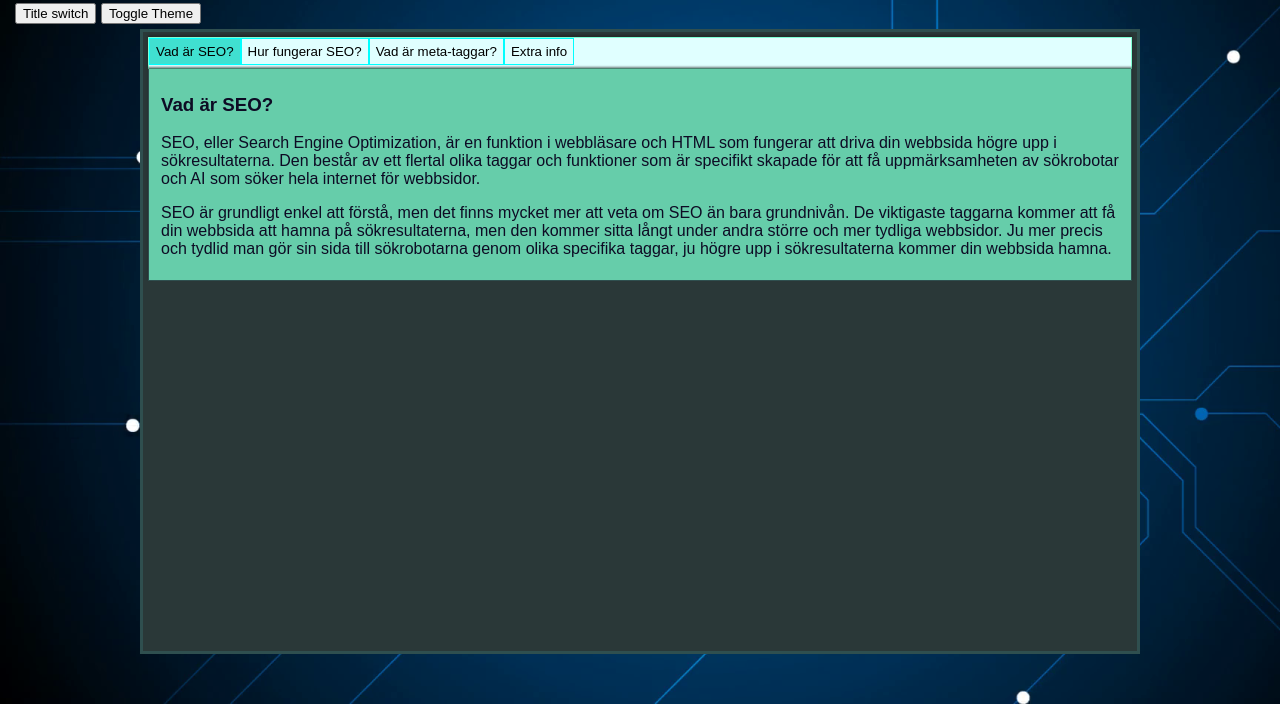
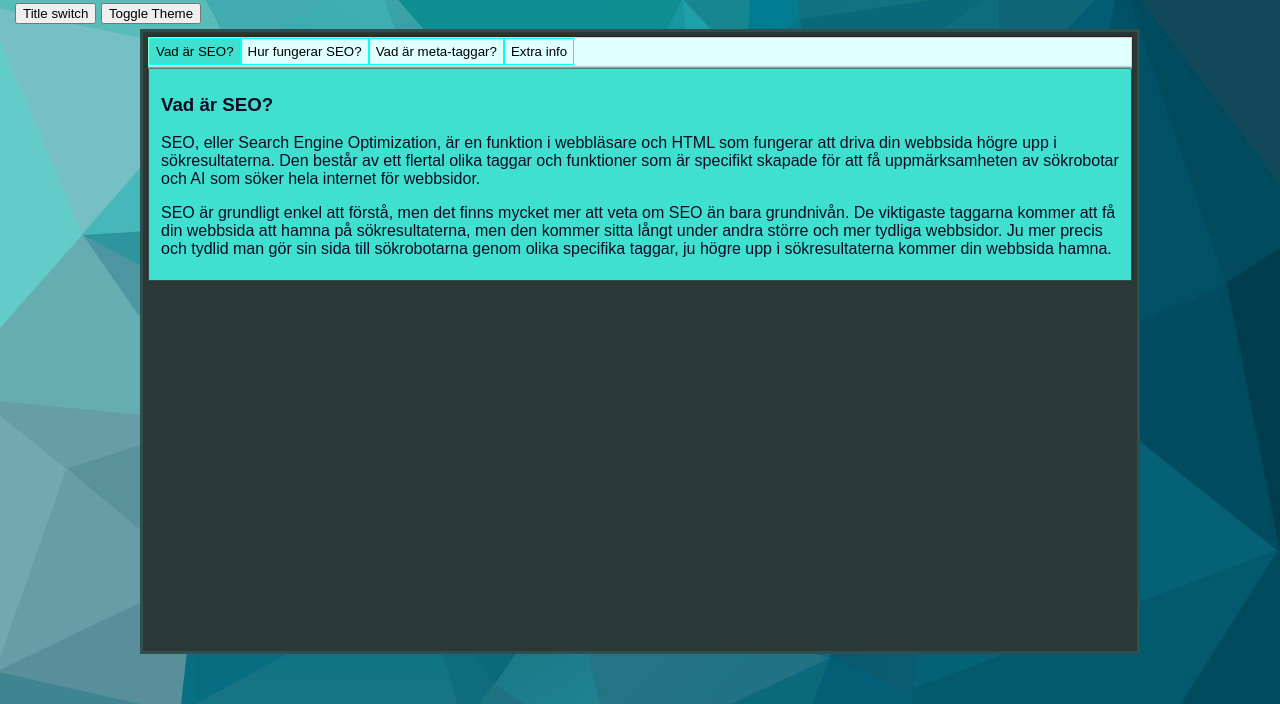
Before and after one commit to MatasBudrikas/MatasBudrikas.github.io, a plain HTML site: page grupparbete/index.html in a window 1280 px wide. Shown: the part 96-800 px from the top of the page. Drawn offline with Linux system fonts and the light colour scheme.

Commit message:
New style

```diff
--- a/grupparbete/style.css
+++ b/grupparbete/style.css
@@ -1,6 +1,6 @@
 body {
     margin: 0px;
-    background: url(board.png) no-repeat;
+    background: url(turq.jpg) no-repeat;
     background-size: cover;
     background-blend-mode: darken;
     color: ivory;
@@ -115,7 +115,7 @@ body {
     border-top: none;
     height: auto;
     box-shadow: 0px -2px 2px rgba(34,34,34,0.6);
-    background-color: mediumaquamarine;
+    background-color: turquoise;
     background-size: cover;
 }
 
```
Also changed, not shown: grupparbete/board.png (deleted), grupparbete/turq.jpg (added).
